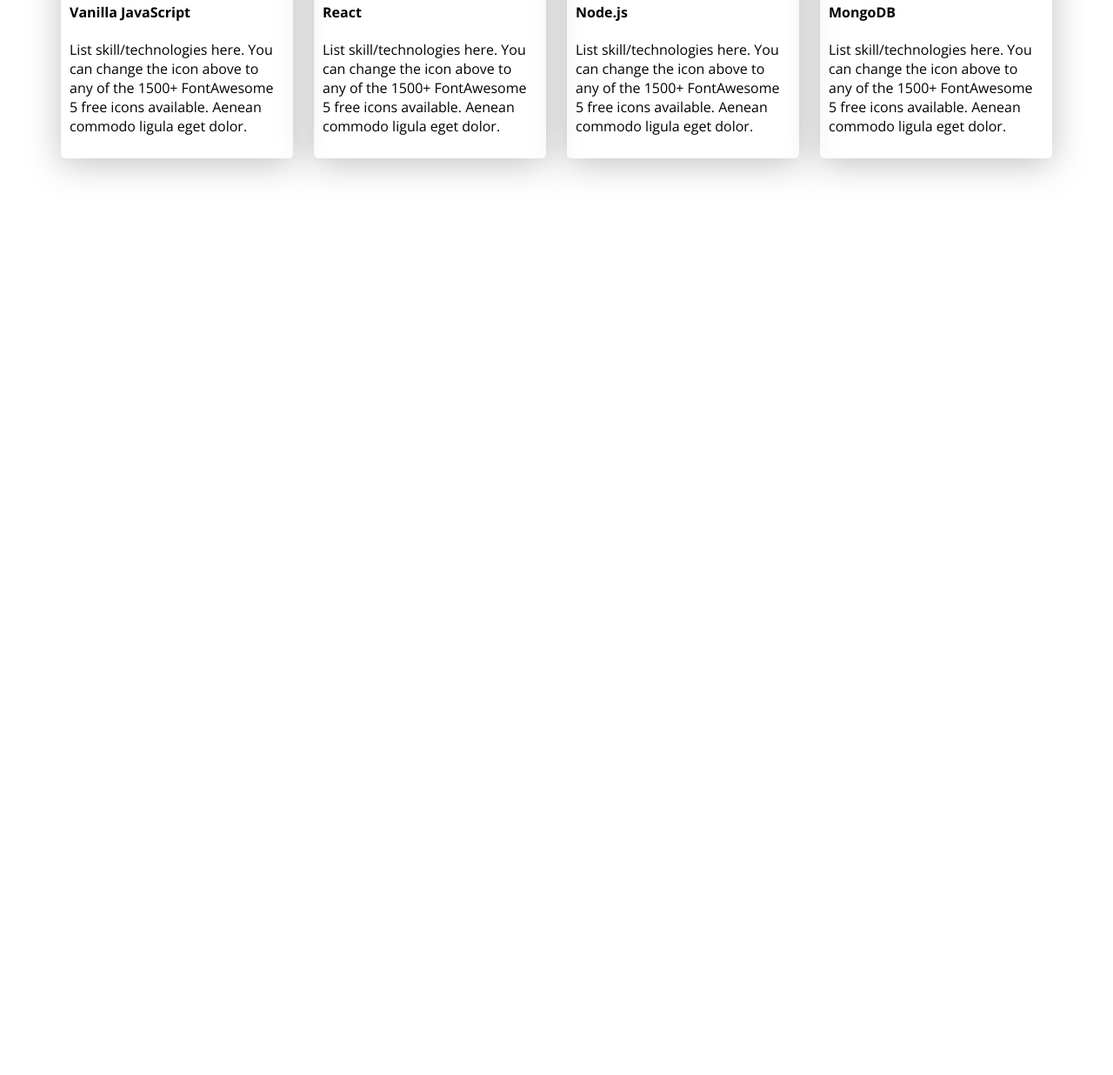
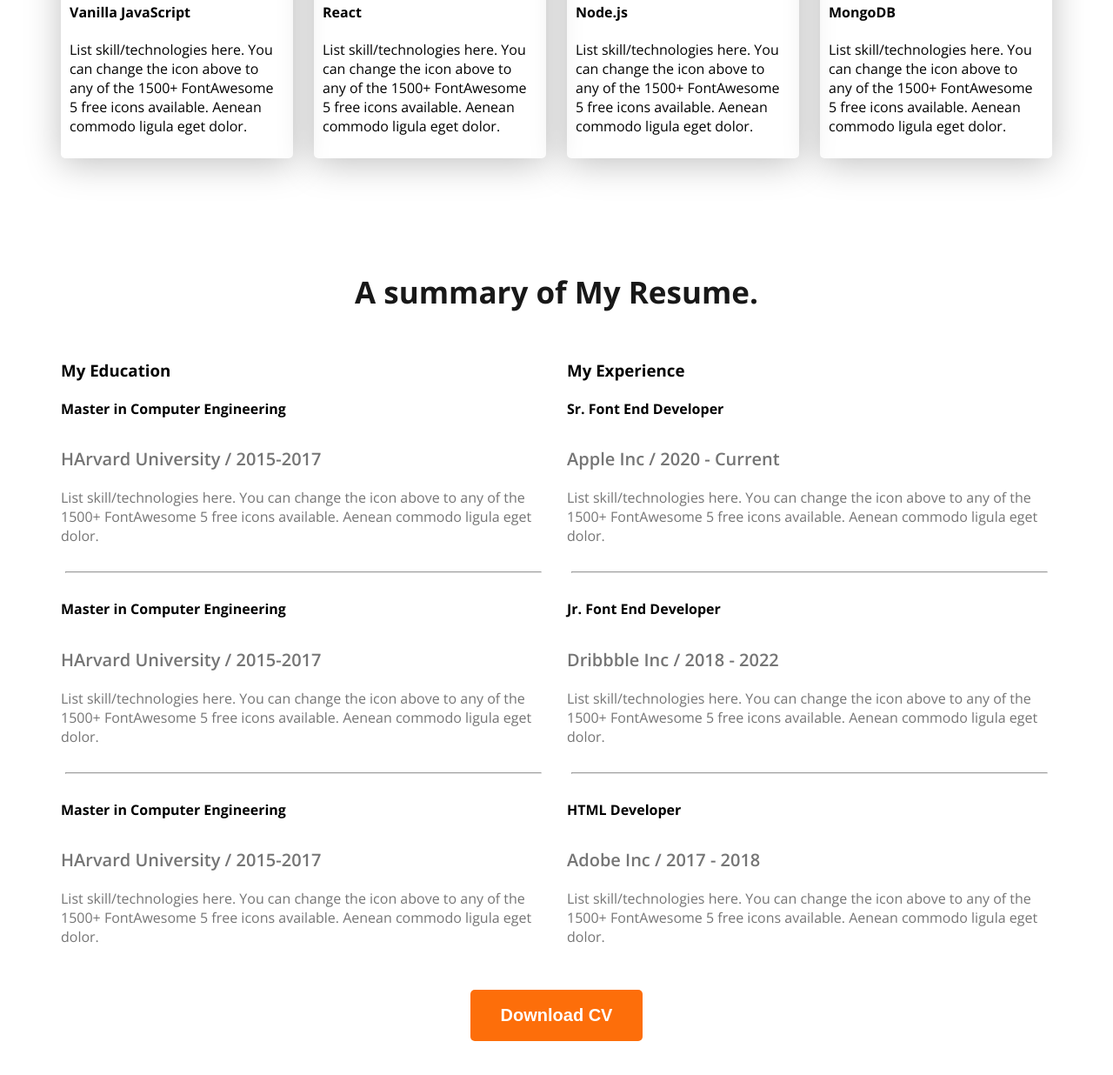
Before and after one commit to TamannaNasrin04/web-dev-portfolio.2, a plain HTML site: page index.html in a window 1280 px wide. Shown: the part 1991-3227 px from the top of the page at 87% size. Before the commit the page ends 2303 px from the top, so only its background shows below. Drawn offline with nearby package versions, Linux system fonts and the light colour scheme.

Commit message:
added a portfolio.css file

```diff
--- a/index.html
+++ b/index.html
@@ -29,8 +29,8 @@
             </div>
             <img class="banner-profile-pic" src="images/hardy.png" alt="">
         </div>
+    </header>
 
-    </header>
     <main>
         <section class="about secondary-bg">
             <h3 class="section-title">About Me</h3>
@@ -57,7 +57,7 @@
         </section>
         <!-- what Ido section start -->
         <!-- section.skills+h3.section-title+p.section-description -->
-         <section class="skills">
+        <section class="skills">
             <h3 class="section-title text-center">What I do</h3>
             <p class="section-description text-center">I have more than 10 years experience building software for clients all over the world. Below is a quick overview of my main technical skill sets and technologies i use. Want to find out more about my experience? Check out my online resume and project portfolio.</p>
 
@@ -83,10 +83,57 @@
                     <h4 class="skill-title">MongoDB</h4>
                     <p class="skill-description">List skill/technologies here. You can change the icon above to any of the 1500+ FontAwesome 5 free icons available. Aenean commodo ligula eget dolor.</p>
                 </div>
-
             </div>
-
-         </section>
+        </section>
+        <section class="resume">
+            <h3 class="section-title text-center"> A summary of My Resume.</h3>
+            <div class="resume-container">
+                <!-- .resume-column*2>h3.resume-column-title+.experience*3>h4.experience-title+h5.experience-sub-title+.experience-description -->
+                 <div class="resume-column">
+                    <h3 class="resume-column-title">My Education</h3>
+                    <div class="experience">
+                        <h4 class="experience-title">Master in Computer Engineering</h4>
+                        <h5 class="experience-sub-title"> HArvard University / 2015-2017</h5>
+                        <div class="experience-description">List skill/technologies here. You can change the icon above to any of the 1500+ FontAwesome 5 free icons available. Aenean commodo ligula eget dolor.</div>
+                    </div>
+                    <hr>
+                    <div class="experience">
+                        <h4 class="experience-title">Master in Computer Engineering</h4>
+                        <h5 class="experience-sub-title"> HArvard University / 2015-2017</h5>
+                        <div class="experience-description">List skill/technologies here. You can change the icon above to any of the 1500+ FontAwesome 5 free icons available. Aenean commodo ligula eget dolor.</div>
+                    </div>
+                    <hr>
+                    <div class="experience">
+                        <h4 class="experience-title">Master in Computer Engineering</h4>
+                        <h5 class="experience-sub-title"> HArvard University / 2015-2017</h5>
+                        <div class="experience-description">List skill/technologies here. You can change the icon above to any of the 1500+ FontAwesome 5 free icons available. Aenean commodo ligula eget dolor.</div>
+                    </div>
+                 </div>
+                 <div class="resume-column">
+                    <h3 class="resume-column-title">My Experience</h3>
+                    <div class="experience">
+                        <h4 class="experience-title">Sr. Font End Developer</h4>
+                        <h5 class="experience-sub-title">Apple Inc / 2020 - Current</h5>
+                        <div class="experience-description">List skill/technologies here. You can change the icon above to any of the 1500+ FontAwesome 5 free icons available. Aenean commodo ligula eget dolor.</div>
+                    </div>
+                    <hr>
+                    <div class="experience">
+                        <h4 class="experience-title">Jr. Font End Developer</h4>
+                        <h5 class="experience-sub-title">Dribbble Inc / 2018 - 2022</h5>
+                        <div class="experience-description">List skill/technologies here. You can change the icon above to any of the 1500+ FontAwesome 5 free icons available. Aenean commodo ligula eget dolor.</div>
+                    </div>
+                    <hr>
+                    <div class="experience">
+                        <h4 class="experience-title">HTML Developer</h4>
+                        <h5 class="experience-sub-title">Adobe Inc / 2017 - 2018</h5>
+                        <div class="experience-description">List skill/technologies here. You can change the icon above to any of the 1500+ FontAwesome 5 free icons available. Aenean commodo ligula eget dolor.</div>
+                    </div>
+                 </div>
+            </div>
+            <div class="text-center resume-download-cv">
+                <button class="btn-primary">Download CV</button>
+            </div>
+        </section>
 
     </main>
 
--- a/styles/portfolio.css
+++ b/styles/portfolio.css
@@ -130,3 +130,23 @@
     border-radius: 5px;
     box-shadow: 0px 6px 40px 0px rgba(0, 0, 0, 0.25);
 }
+
+/* resume section styles */
+.resume-container{
+    display: flex;
+    gap: 24px;
+}
+.experience-sub-title, .experience-description{
+    color: #757575;
+}
+.experience-sub-title{
+    font-size: 20px;
+    font-weight: 600;
+    margin-bottom: 20px;
+}
+.resume hr{
+    margin: 30px 5px;
+}
+.resume-download-cv{
+    margin-top: 50px;
+}
```
